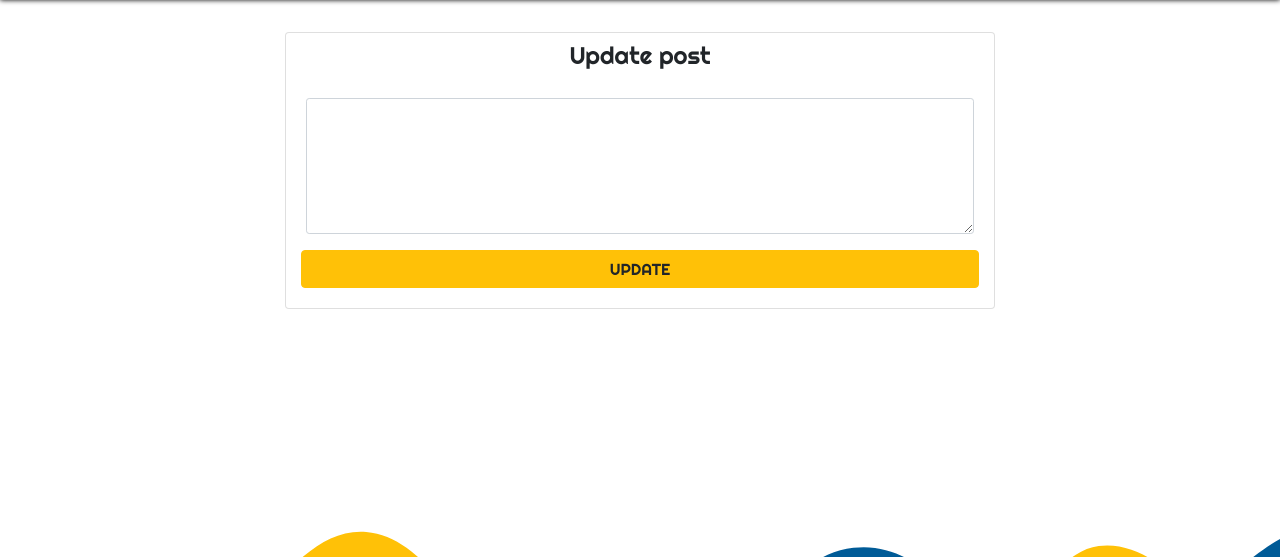
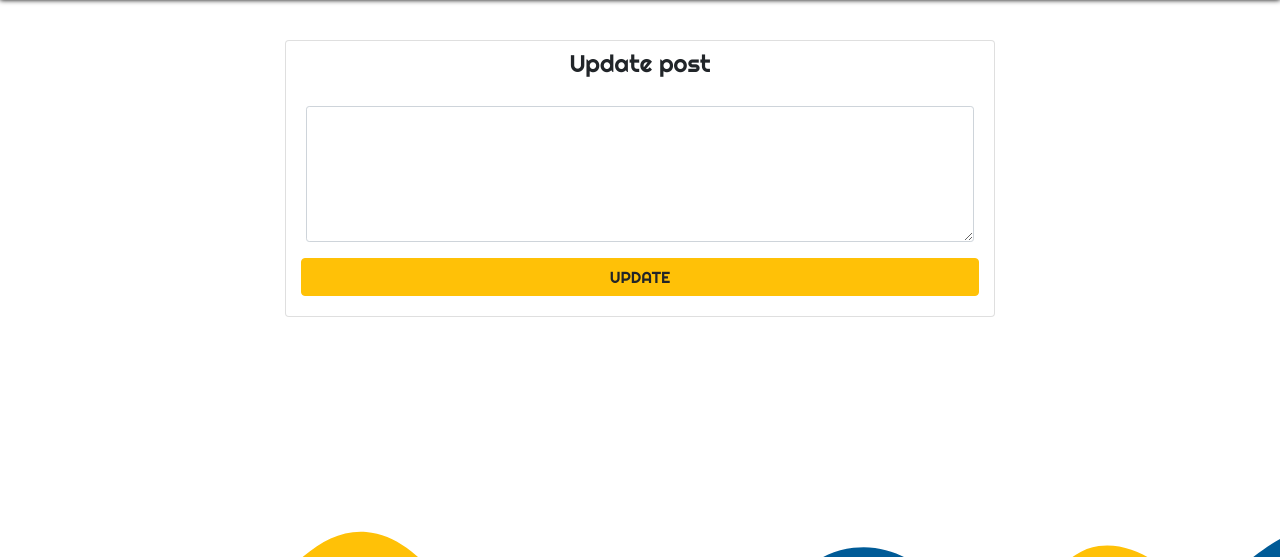
Before and after one commit to ichungelo/final-web, a PHP site: page /update.php in a window 1280 px wide. Shown: the part 56-613 px from the top of the page. Run offline with PHP 8.4, Linux system fonts and the light colour scheme; the visitor is signed in with stand-in values (Sample User, id 1); data that the repository does not hold is empty.

Commit message:
change margin in every page with style.css

```diff
--- a/feeds.php
+++ b/feeds.php
@@ -45,8 +45,7 @@ include("./handler.php");
     </div>
   </nav>
   <!-- FEEDS -->
-  <br><br><br>
-  <div class="container d-flex justify-content-center">
+  <div class="container d-flex justify-content-center private-margin-nav">
     <div class="col-lg-8">
       <?php
       while ($feed = mysqli_fetch_assoc($getAllFeedPostHandler)) {
--- a/followers.php
+++ b/followers.php
@@ -45,8 +45,7 @@ include("./handler.php");
     </div>
   </nav>
   <!-- FOLLOWERS LIST -->
-  <br><br><br>
-  <div class="container">
+  <div class="container private-margin-nav">
     <h1>Followers List</h1>
   </div>
   <div class="container">
--- a/following.php
+++ b/following.php
@@ -45,8 +45,7 @@ include("./handler.php");
     </div>
   </nav>
   <!-- FOLLOWING LIST -->
-  <br><br><br>
-  <div class="container">
+  <div class="container private-margin-nav">
     <h1>Following List</h1>
   </div>
   <div class="container">
--- a/profile.php
+++ b/profile.php
@@ -45,8 +45,7 @@ include("./handler.php");
     </div>
   </nav>
   <!-- PROFILE -->
-  <br><br><br>
-  <div class="container d-flex justify-content-center">
+  <div class="container d-flex justify-content-center private-margin-nav">
     <div class="col-lg-8">
       <div class="card my-1">
         <h4 class="card-title text-center my-2"><?= $_SESSION['username'] ?></h4>
--- a/search.php
+++ b/search.php
@@ -45,8 +45,7 @@ include("./handler.php");
     </div>
   </nav>
   <!-- PROFILE -->
-  <div class="container">
-    <br><br><br>
+  <div class="container private-margin-nav">
     <form class="row" action="" method="POST">
       <div class="form-group col-md-10">
         <input type="text" class="form-control" name="searchText" placeholder="Enter username or name" required>
--- a/style.css
+++ b/style.css
@@ -45,9 +45,12 @@ h1, h2, h3, h4, h5, h6, button, a {
   border-radius: 50%;
 }
 
-
 .private-style-carousel-text {
   background-color: rgba(0, 0, 0, 0.5);
   box-shadow: 0 0 5px black;
   margin: 10px 0;
 }
+
+.private-margin-nav {
+  margin-top: 5rem;
+}
--- a/update.php
+++ b/update.php
@@ -45,8 +45,7 @@ include("./handler.php");
     </div>
   </nav>
   <!-- PROFILE -->
-  <br><br><br>
-  <div class="container d-flex justify-content-center">
+  <div class="container d-flex justify-content-center private-margin-nav">
     <div class="col-lg-8">
       <div class="card mt-3">
         <h4 class="card-title text-center my-2">Update post</h4>
--- a/users.php
+++ b/users.php
@@ -45,8 +45,7 @@ include("./handler.php");
     </div>
   </nav>
   <!-- PROFILE -->
-    <br><br><br>
-  <div class="container d-flex justify-content-center">
+  <div class="container d-flex justify-content-center private-margin-nav">
     <div class="col-lg-8">
       <div class="card mt-1 mb-3">
         <h4 class="card-title text-center my-2"><?= $userData['username'] ?></h4>
```
